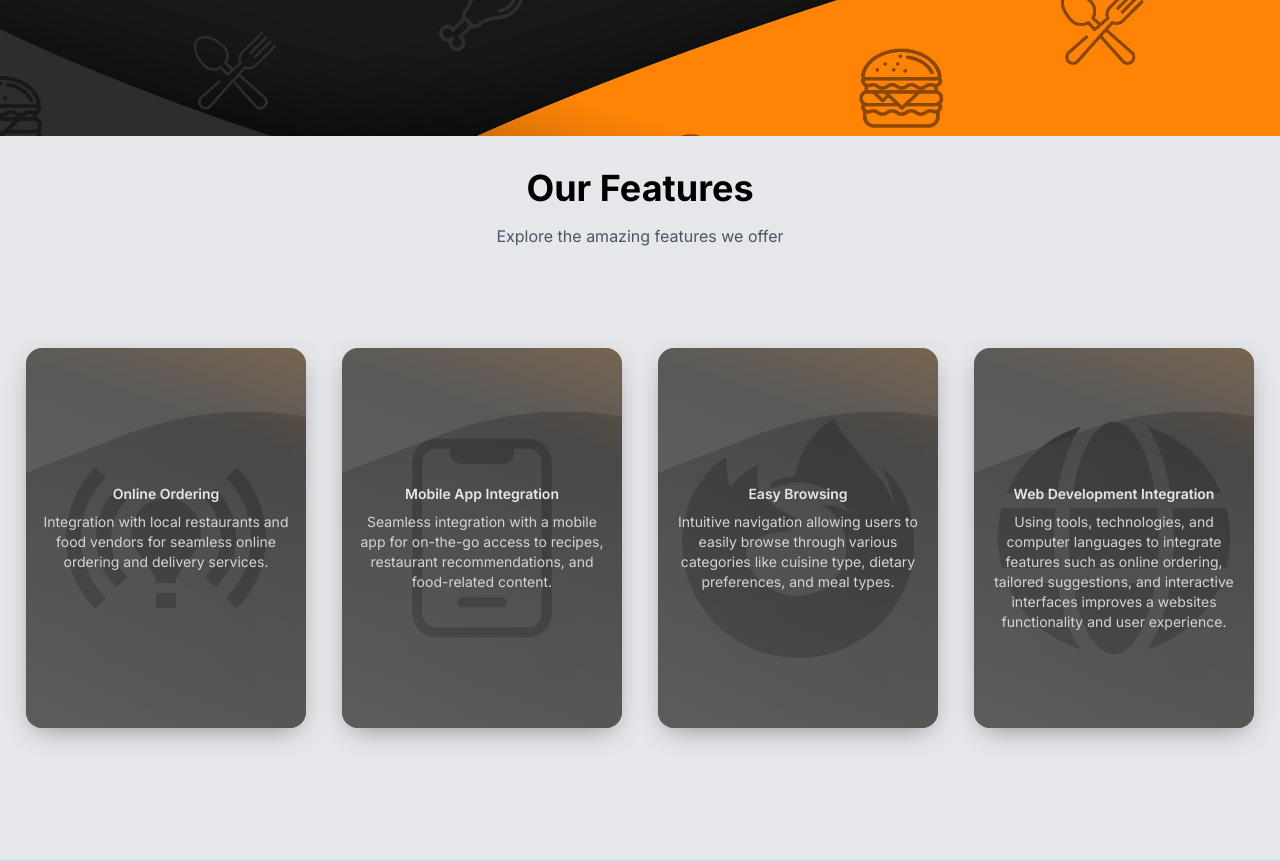
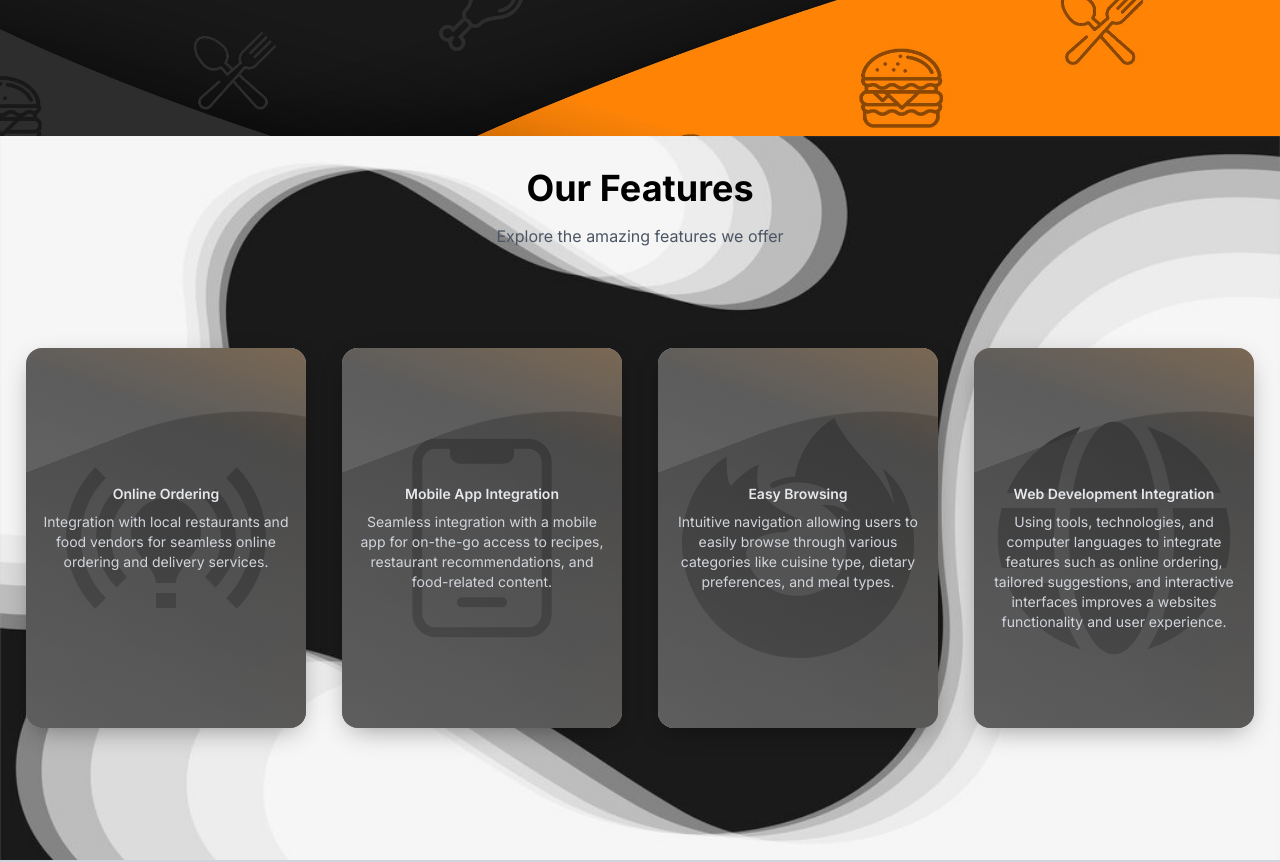
Before and after one commit to nugiwara12/food-ordering, a Next.js app: page / in a window 1280 px wide. Shown: the part 760-1622 px from the top of the page. Built offline with nearby package versions, Linux system fonts and the light colour scheme.

Commit message:
add thinker color for the icon

```diff
--- a/src/app/Home/Homestead/page.js
+++ b/src/app/Home/Homestead/page.js
@@ -10,7 +10,7 @@ const Homestead = () => {
       <div className="bg-gray-900 min-h-screen">
         <section
           className="bg-cover bg-center h-screen"
-          style={{ backgroundImage: 'url("logo/background.jpg")' }}
+          style={{ backgroundImage: 'url("/logo/background.jpg")' }}
         >
           <div className="container mx-auto px-4 h-full flex items-center justify-center">
             <div className="text-center text-white max-w-prose">
@@ -33,7 +33,10 @@ const Homestead = () => {
         </section>
 
         {/* Features Section */}
-        <section className="py-8 bg-gray-200">
+        <section
+          className="py-8 bg-gray-200 bg-cover bg-no-repeat"
+          style={{ backgroundImage: 'url("/background/black.png")' }}
+        >
           <div className="container mx-auto px-4">
             <div className="text-center">
               <h2 className="text-3xl md:text-4xl font-bold">Our Features</h2>
@@ -43,7 +46,7 @@ const Homestead = () => {
             </div>
             <div className="grid grid-cols-1 md:grid-cols-2 lg:grid-cols-4 gap-4">
               <div className="card playing flex flex-col justify-center items-center">
-                <div className="flex justify-center items-center w-full h-full">
+                <div className="flex justify-center items-center w-full h-full bg-white">
                   <MdOnlinePrediction className="h-20 md:h-32 lg:h-60 w-20 md:w-32 lg:w-60" />
                 </div>
                 <div className="image"></div>
@@ -62,7 +65,7 @@ const Homestead = () => {
               </div>
 
               <div className="card playing flex flex-col justify-center items-center">
-                <div className="flex justify-center items-center w-full h-full">
+                <div className="flex justify-center items-center w-full h-full bg-white">
                   <CiMobile3 className="h-20 md:h-32 lg:h-60 w-20 md:w-32 lg:w-60" />
                 </div>
                 <div className="image"></div>
@@ -81,7 +84,7 @@ const Homestead = () => {
                 </div>
               </div>
               <div className="card playing flex flex-col justify-center items-center">
-                <div className="flex justify-center items-center w-full h-full">
+                <div className="flex justify-center items-center w-full h-full bg-white">
                   <SiFirefoxbrowser className="h-20 md:h-32 lg:h-60 w-20 md:w-32 lg:w-60" />
                 </div>
                 <div className="image"></div>
@@ -100,7 +103,7 @@ const Homestead = () => {
                 </div>
               </div>
               <div className="card playing flex flex-col justify-center items-center">
-                <div className="flex justify-center items-center w-full h-full">
+                <div className="flex justify-center items-center w-full h-full bg-white">
                   <FaGlobe className="h-20 md:h-32 lg:h-60 w-20 md:w-32 lg:w-60" />
                 </div>
                 <div className="image"></div>
```
Also changed, not shown: public/background/black.png.
